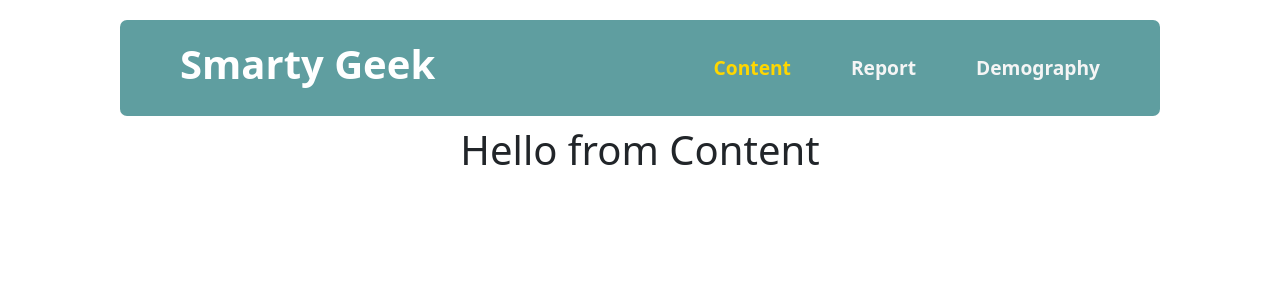
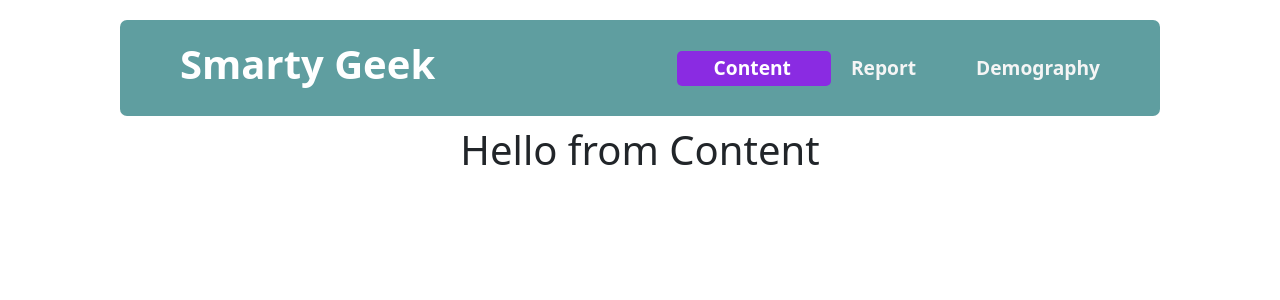
Before and after one commit to Adhoc123/smarty-geek, a React (Create React App) app: page / in a window 1280 px wide. In both pictures the pointer is over the link "Content". Shown: the top 300 px of the page. Built offline with nearby package versions, Linux system fonts and the light colour scheme.

Commit message:
added design

```diff
--- a/src/components/Header/Header.css
+++ b/src/components/Header/Header.css
@@ -26,6 +26,12 @@
     font-weight: bold;
 }
 .links a:hover{
-    color: gold;
+    color: white;
     cursor: pointer;
+    /* border: 1px solid red; */
+    background-color: blueviolet;
+    padding-left: 37px;
+    padding-top: 3px;
+    padding-bottom: 5px;
+    border-radius: 5px;
 }
```
